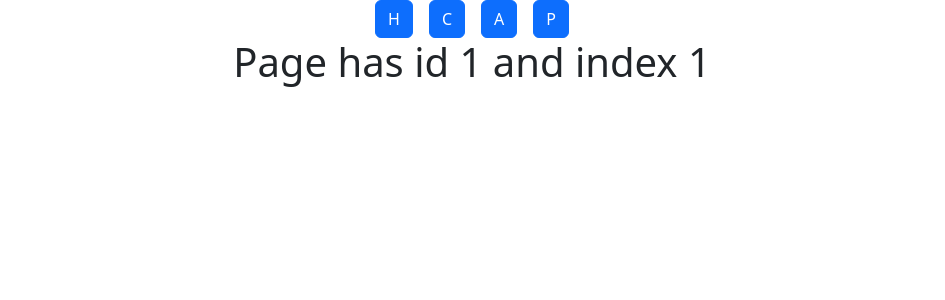
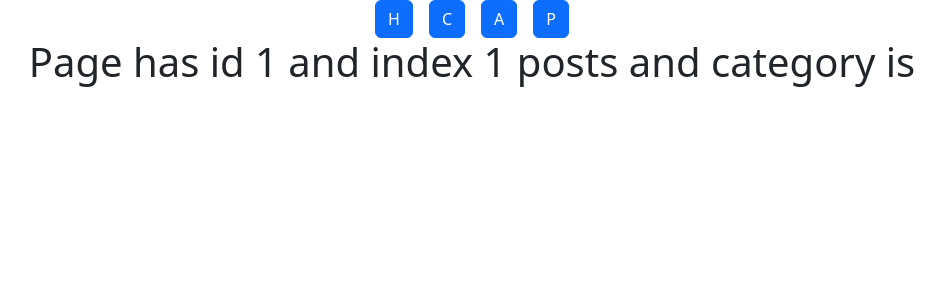
Before and after one commit to akhil-rajarao/ReactConcepts, a React (Create React App) app: page /page/1/1 in a window 1280 px wide. Shown: the top 300 px of the page, without its empty margins (168-1113 px from the left). Built offline with nearby package versions, Linux system fonts and the light colour scheme.

Commit message:
search params used

```diff
--- a/src/components/Page.jsx
+++ b/src/components/Page.jsx
@@ -1,13 +1,17 @@
 /** @format */
 
 import React from "react";
-import { useParams } from "react-router-dom";
+import { useLocation, useParams } from "react-router-dom";
 
 export default function Page() {
   const { id, index } = useParams();
+  const queryparams = useLocation();
+  const TotalQueryParams = new URLSearchParams(queryparams.search);
+  console.log(TotalQueryParams);
+
   return (
     <h1>
-      Page has id {id} and index {index}
+      Page has id {id} and index {index} posts {TotalQueryParams.get("posts")} and category is {TotalQueryParams.get("category")}
     </h1>
   );
 }
```
